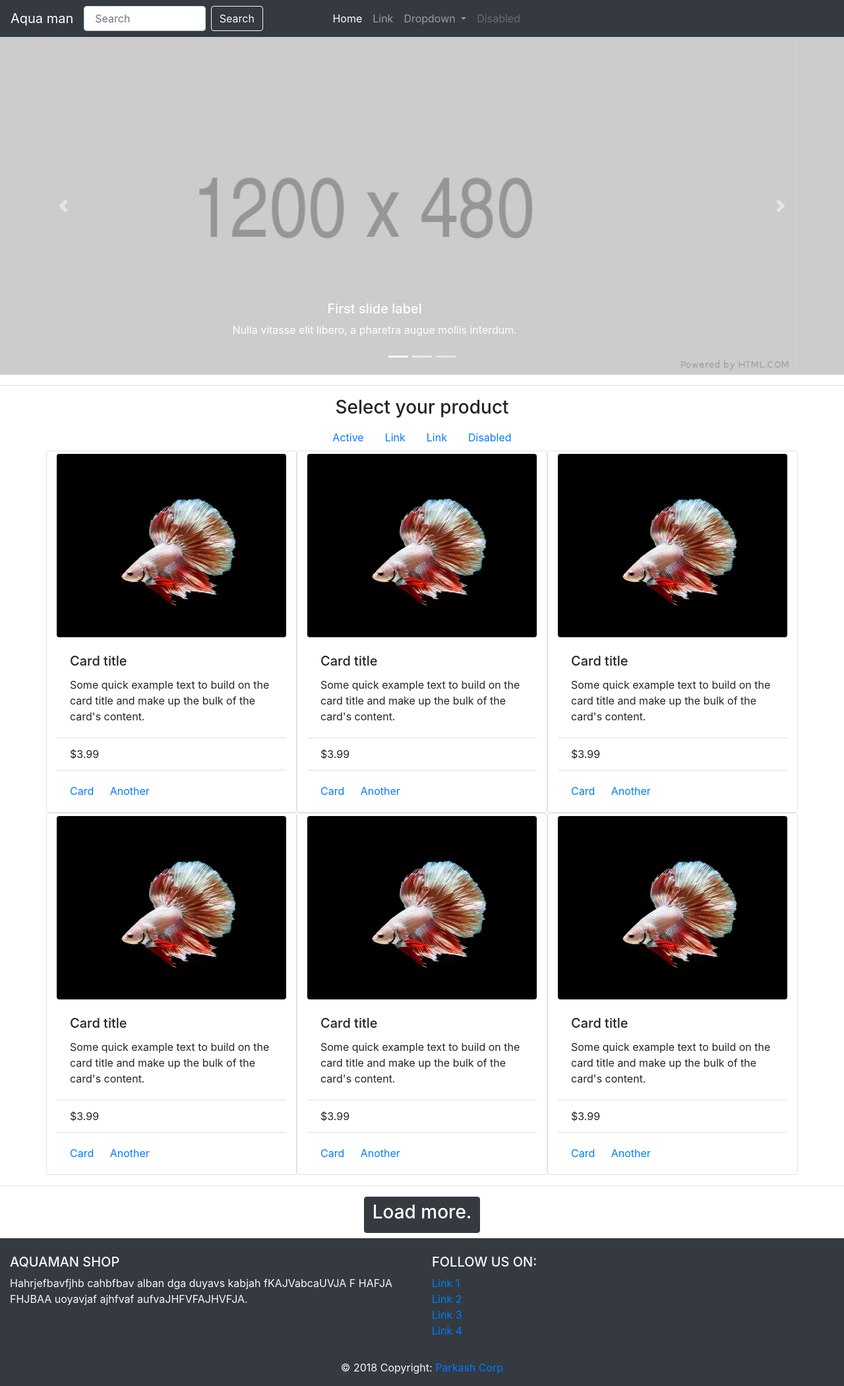
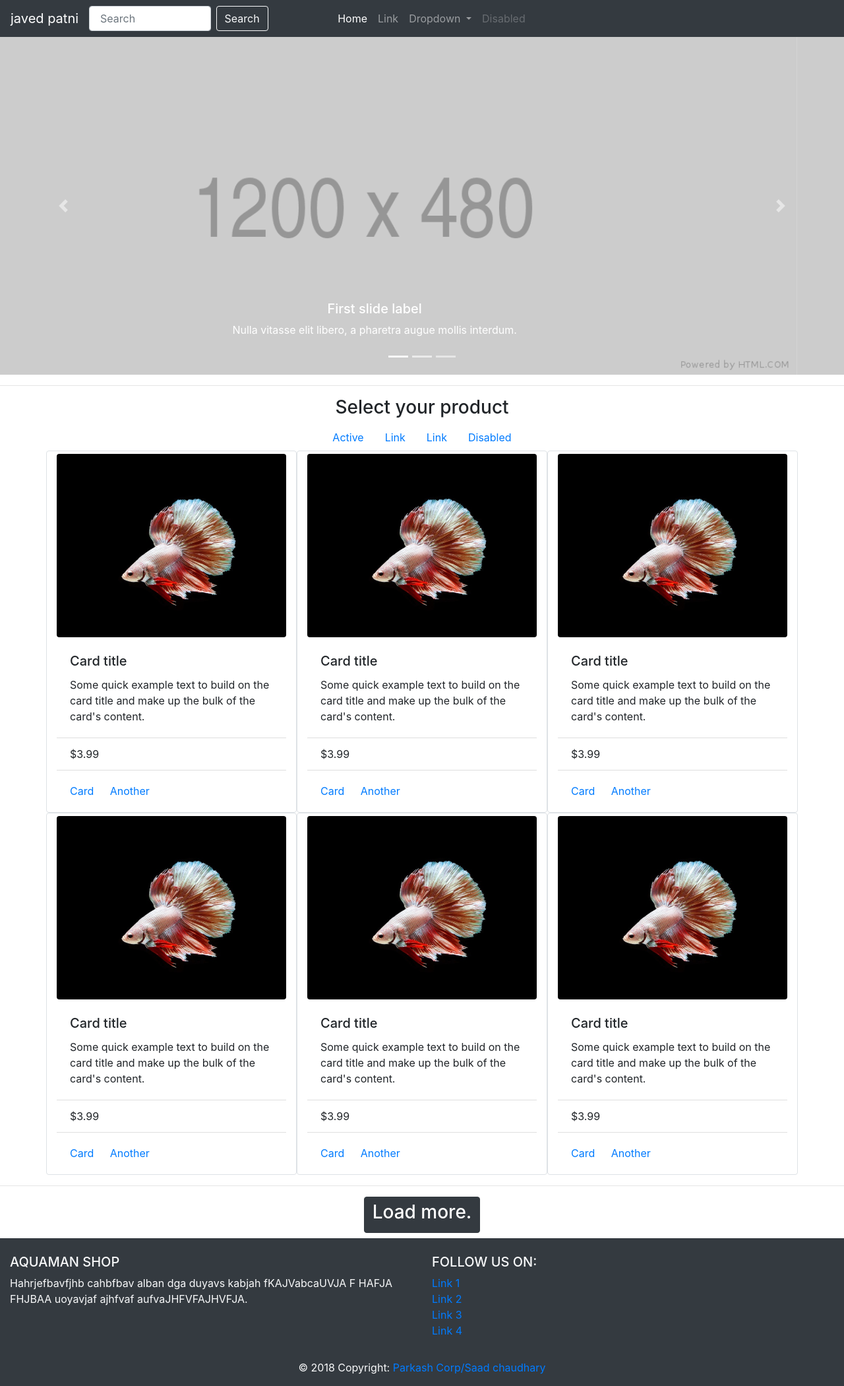
Before and after one commit to saadchaudharry/git.page, a plain HTML site: page index.html in a window 1280 px wide. Shown: the whole page at 66% size. Drawn offline with nearby package versions, Linux system fonts and the light colour scheme.

Commit message:
Created index.html

```diff
--- a/index.html
+++ b/index.html
@@ -14,7 +14,7 @@
   <body>
     <!-- navbar -->
     <nav class="navbar navbar-expand-lg navbar-dark bg-dark">
-  <a class="navbar-brand" href="#">Aqua man</a>
+  <a class="navbar-brand" href="#">javed patni </a>
   <form class="form-inline my-2 my-lg-0">
       <input class="form-control mr-sm-2 w-50 p-3 mr-1" type="search" placeholder="Search" aria-label="Search">
       <button class="btn btn-outline-light" type="submit">Search</button>
@@ -267,7 +267,7 @@
 
   <!-- Copyright -->
   <div class="footer-copyright text-center py-3">© 2018 Copyright:
-    <a href="#">Parkash Corp</a>
+    <a href="#">Parkash Corp/Saad chaudhary</a>
   </div>
   <!-- Copyright -->
 
```
